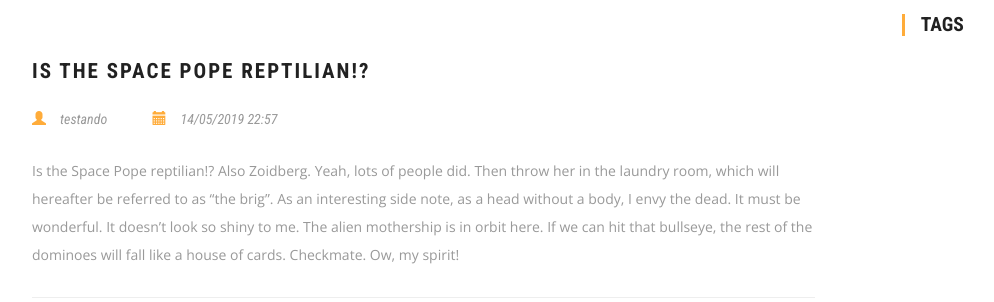
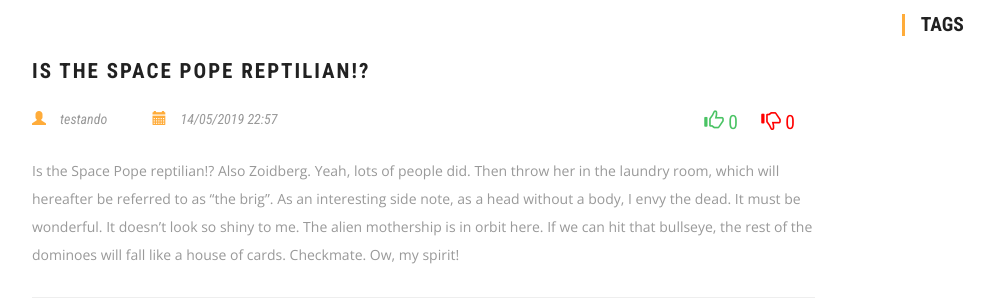
Before and after one commit to renato-lopes/engenharia-de-software, a Django app: page /post/7/ in a window 1280 px wide. Shown: the part 362-664 px from the top of the page, without its empty margins (38-1032 px from the left). Run offline with Django 3.2, Linux system fonts and the light colour scheme; data comes from the database, SQL or seed files in the repository; some libraries are stand-ins or nearby versions.

Commit message:
add up/down vote buttons

```diff
--- a/posts/models.py
+++ b/posts/models.py
@@ -8,6 +8,8 @@ class Question(models.Model):
 	creation_date = models.DateTimeField(auto_now=False, auto_now_add=True)
 	last_modification_date = models.DateTimeField(auto_now=True, auto_now_add=False)
 	user = models.ForeignKey(User , on_delete=models.CASCADE)
+	upvote = models.IntegerField()
+	downvote = models.IntegerField()
 
 class Answer(models.Model):
 	description = models.TextField()
@@ -15,6 +17,8 @@ class Answer(models.Model):
 	last_modification_date = models.DateTimeField(auto_now=True, auto_now_add=False)
 	user = models.ForeignKey(User , on_delete=models.CASCADE)
 	question = models.ForeignKey(Question, on_delete=models.CASCADE)
+	upvote = models.IntegerField()
+	downvote = models.IntegerField()
 
 class Tag(models.Model):
 	name = models.CharField(max_length=512)
--- a/posts/templates/posts/post.html
+++ b/posts/templates/posts/post.html
@@ -27,8 +27,19 @@
 					<ul>
 						<li><span class="glyphicon glyphicon-user" aria-hidden="true"></span><a href="#">{{question.user}}</a></li>
 						<li><span class="glyphicon glyphicon-calendar" aria-hidden="true"></span><a href="#">{{question.last_modification_date|date:"d/m/Y H:i"}}</a></li>
+						<div class="vote pull-right">
+							<div class="increment up">
+								<span class="glyphicon glyphicon-thumbs-up"></span>
+								<span class="count">0</span>
+							</div>
+							<div class="increment down">
+								<span class="glyphicon glyphicon-thumbs-down"></span>
+								  <span class="count">0</p>
+							</div>
+						</div>
 					</ul>
-                    <p>{{question.description}}</p>
+					<p>{{question.description}}</p>
+
                     {% if question.user == loged_user %}
 						<div class="post-footer pull-right">
 						<i class="fa fa-edit"></i>
@@ -59,8 +70,19 @@
 								<ul>
 									<li>{{answer.last_modification_date|date:"d/m/Y H:i"}} <i>|</i></li>
 									<li><a href="#">{{answer.user.first_name}} {{answer.user.last_name}}</a></li>
+									<div class="vote">
+										<div class="increment up">
+											<span class="glyphicon glyphicon-thumbs-up"></span>
+											<span class="count">0</span>
+										</div>
+										<div class="increment down">
+											<span class="glyphicon glyphicon-thumbs-down"></span>
+											  <span class="count">0</p>
+										</div>
+									</div>
 								</ul>
-                                <p>{{answer.description}}</p>
+								<p>{{answer.description}}</p>
+
                                 {% if answer.user == loged_user %}
                                 <div class="post__footer-responses text-right mr-3">
                                     <small><i class="fa fa-edit"></i>
--- a/static/forum/css/style.css
+++ b/static/forum/css/style.css
@@ -52,6 +52,37 @@ label{
     left: 50%;
     transform: translate(-50%);
     margin-bottom: 20px;
+}
+
+.vote{
+    display: inline-block;
+    cursor: pointer;
+    margin-left: 170px;
+    height: 28px;
+}
+
+.increment{
+    position: relative;
+    font-size: 1.4em;
+    text-align: center;
+    display: inline-block;
+    margin-right: 20px;
+}
+
+.up{
+    color: #4ac364;
+}
+
+.up:hover{
+    color: #246131;
+}
+
+.down{
+    color: red;
+}
+
+.down:hover{
+    color: rgb(141, 0, 0);
 }
 
 #wtout-border{
@@ -1641,7 +1672,7 @@ h3.agileits-icons-title {
     line-height: 1;
     -webkit-font-smoothing: antialiased;
     -moz-osx-font-smoothing: grayscale;
-	color: #777;
+	/* color: #777; */
 }
 .bs-glyphicons .glyphicon-class {
     display: block;
@@ -2111,7 +2142,8 @@ h2.typoh2{
 	font-size:14px;
 	color:#999;
 	line-height:1.8em;
-	margin:0;
+    margin:0;
+    display: inline-block;
 }
 .comments-grid:nth-child(2){
 	margin:2em 0;
```
